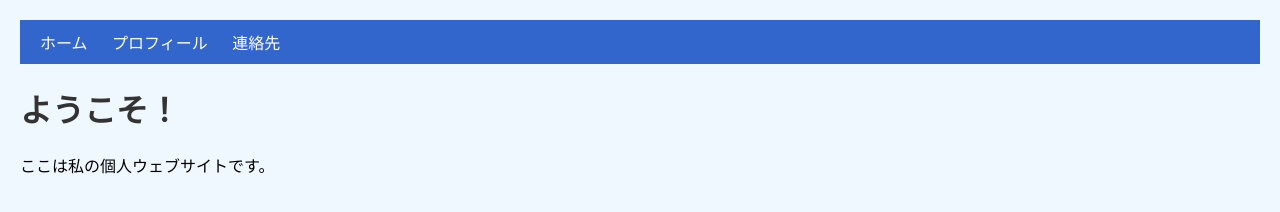
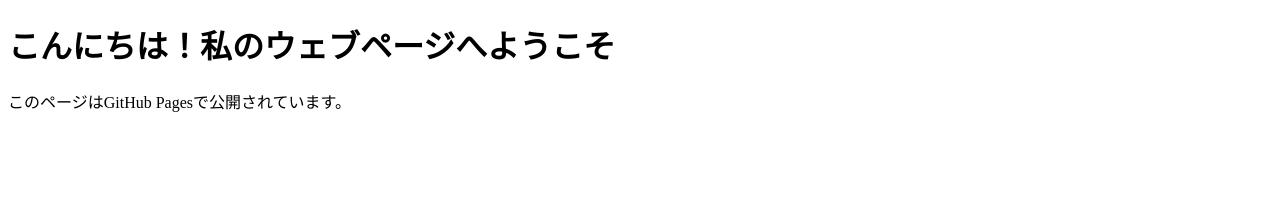
Before and after one commit to Entaku24/my-website, a plain HTML site: page my-website/index.html in a window 1280 px wide. Drawn offline with Linux system fonts and the light colour scheme.

```diff
--- a/my-website/index.html
+++ b/my-website/index.html
@@ -2,16 +2,10 @@
 <html lang="ja">
 <head>
   <meta charset="UTF-8">
-  <title>ホーム</title>
-  <link rel="stylesheet" href="style.css">
+  <title>私のウェブサイト</title>
 </head>
 <body>
-  <nav>
-    <a href="index.html">ホーム</a>
-    <a href="profile.html">プロフィール</a>
-    <a href="contact.html">連絡先</a>
-  </nav>
-  <h1>ようこそ！</h1>
-  <p>ここは私の個人ウェブサイトです。</p>
+  <h1>こんにちは！私のウェブページへようこそ</h1>
+  <p>このページはGitHub Pagesで公開されています。</p>
 </body>
 </html>
```
